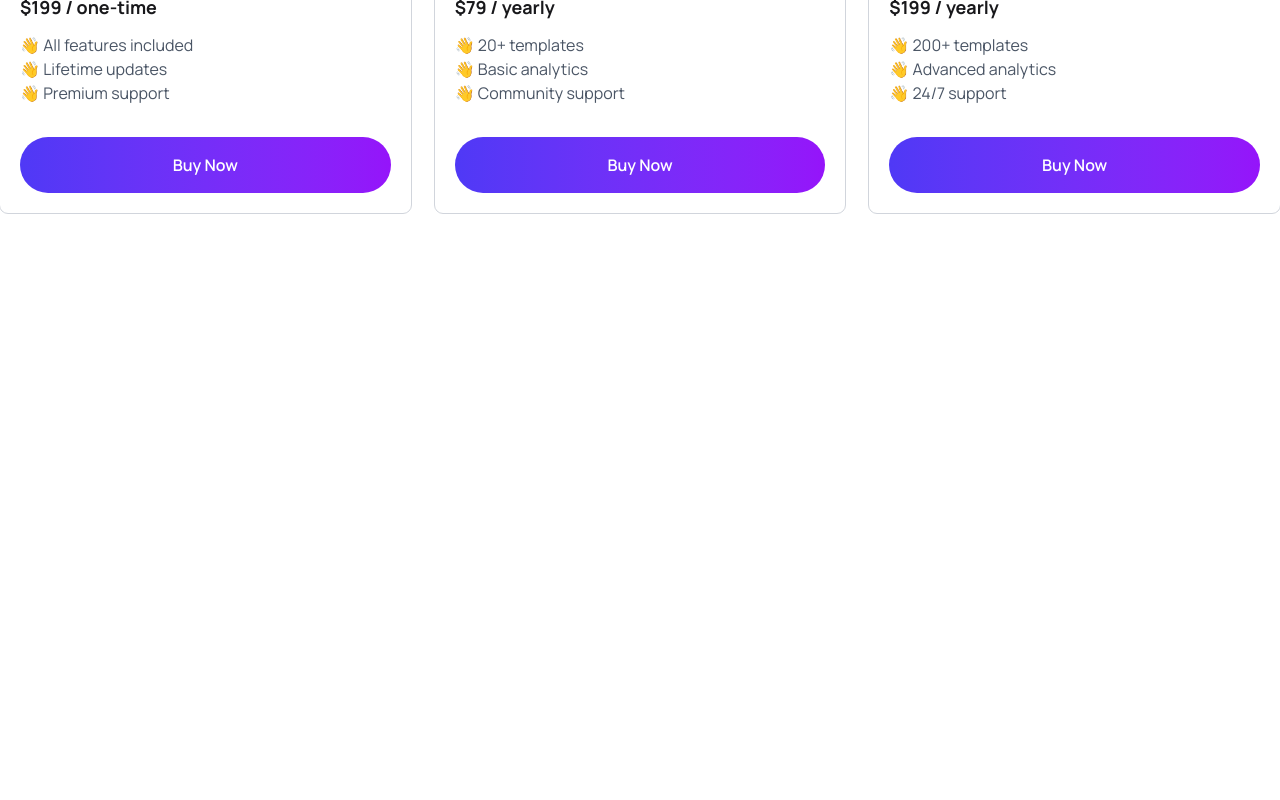
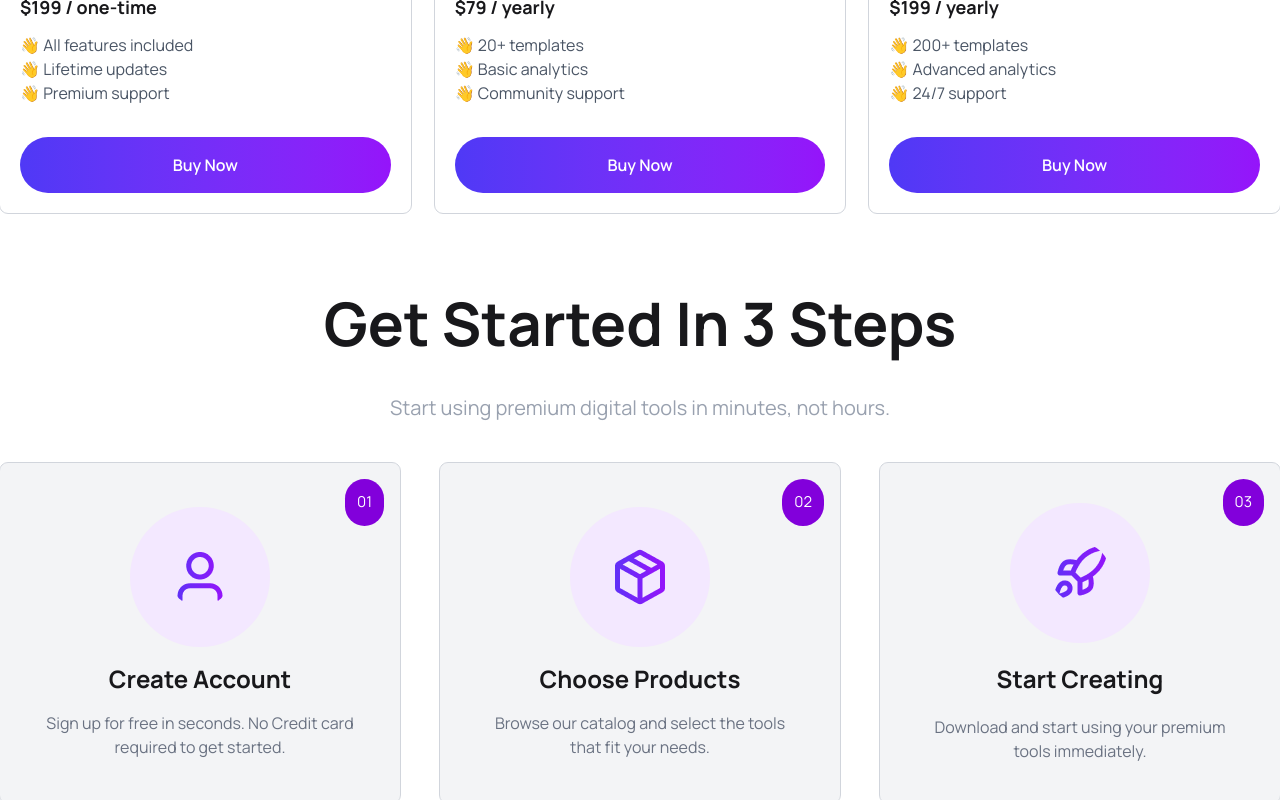
Before and after one commit to raisulconnects/a6-digiTools, a React (Vite) app in the folder DigiTools/: page / in a window 1280 px wide. Shown: the part 2000-2800 px from the top of the page. Before the commit the page ends 2253 px from the top, so only its background shows below. Built offline with nearby package versions, Linux system fonts and the light colour scheme.

Commit message:
GetStartedSection Complete

```diff
--- a/DigiTools/src/App.jsx
+++ b/DigiTools/src/App.jsx
@@ -5,6 +5,7 @@ import HeroSection from "./Components/HeroSection";
 import StatsSection from "./Components/StatsSection";
 import DigitalToolsSection from "./Components/DigitalToolsSection";
 import { ToastContainer } from "react-toastify";
+import GetStartedSection from "./Components/GetStartedSection";
 
 function App() {
   const [section, setSection] = useState("products");
@@ -21,6 +22,7 @@ function App() {
         cartItems={cartItems}
         setCartItems={setCartItems}
       />
+      <GetStartedSection />
       <ToastContainer />
     </>
   );
--- /dev/null
+++ b/DigiTools/src/Components/GetStartedSection.jsx
@@ -0,0 +1,63 @@
+export default function GetStartedSection() {
+  return (
+    <div className="flex flex-col justify-center items-center gap-10 mx-auto max-w-7xl py-10">
+      <h1 className="text-6xl font-bold">Get Started In 3 Steps</h1>
+      <p className="text-gray-400 text-[20px]">
+        Start using premium digital tools in minutes, not hours.
+      </p>
+      <div className="grid grid-cols-3 gap-10">
+        <div className="flex flex-col md:flex-row justify-center items-center gap-10 relative  bg-gray-100 p-10 rounded-lg outline outline-gray-300">
+          <div className="bg-purple-700 text-white p-3 rounded-full text-[15px] absolute top-4 right-4 ">
+            01
+          </div>
+          <div className="flex flex-col items-center gap-4">
+            <img
+              src="user.png"
+              alt="user"
+              className="bg-purple-100 rounded-[100%] p-10"
+            />
+            <p className="font-bold text-2xl">Create Account</p>
+            <p className="text-center text-gray-500">
+              Sign up for free in seconds. No Credit card <br /> required to get
+              started.
+            </p>
+          </div>
+        </div>
+
+        <div className="flex flex-col md:flex-row justify-center items-center gap-10 relative  bg-gray-100 p-10 rounded-lg outline outline-gray-300">
+          <div className="bg-purple-700 text-white p-3 rounded-full text-[15px] absolute top-4 right-4 ">
+            02
+          </div>
+          <div className="flex flex-col items-center gap-4">
+            <img
+              src="package.png"
+              alt="package"
+              className="bg-purple-100 rounded-[100%] p-10"
+            />
+            <p className="font-bold text-2xl">Choose Products</p>
+            <p className="text-center text-gray-500">
+              Browse our catalog and select the tools that fit your needs.
+            </p>
+          </div>
+        </div>
+
+        <div className="flex flex-col md:flex-row justify-center items-center gap-10 relative  bg-gray-100 p-10 rounded-lg outline outline-gray-300">
+          <div className="bg-purple-700 text-white p-3 rounded-full text-[15px] absolute top-4 right-4 ">
+            03
+          </div>
+          <div className="flex flex-col items-center gap-5">
+            <img
+              src="rocket.png"
+              alt="rocket"
+              className="bg-purple-100 rounded-[100%] p-10"
+            />
+            <p className="font-bold text-2xl">Start Creating</p>
+            <p className="text-center text-gray-500">
+              Download and start using your premium tools immediately.
+            </p>
+          </div>
+        </div>
+      </div>
+    </div>
+  );
+}
```
